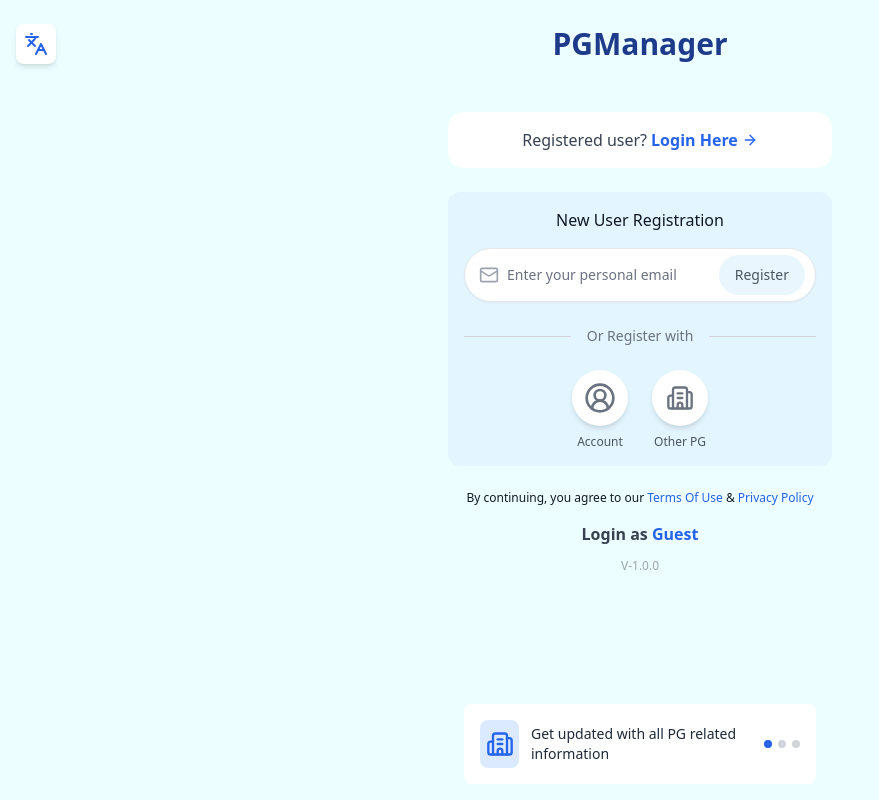
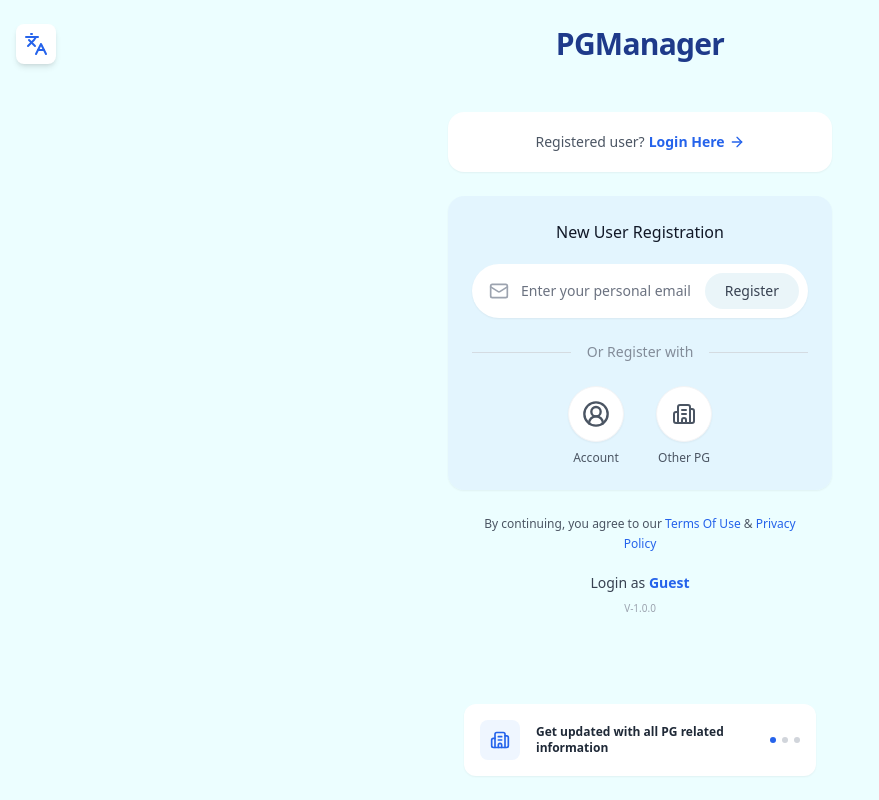
Before and after one commit to priyankraychura/StayPilot, a React (Vite) app: page / in a window 1280 px wide. Shown: the whole page, without its empty margins (0-879 px from the left). Built offline with nearby package versions, Linux system fonts and the light colour scheme.

Commit message:
Button fixed

```diff
--- a/src/pages/WelcomePage.jsx
+++ b/src/pages/WelcomePage.jsx
@@ -16,72 +16,73 @@ export default function WelcomePage() {
     <div className="font-sans min-h-screen w-full bg-cyan-50 flex flex-col">
       {/* Header */}
       <header className="flex justify-between items-center p-4 pt-6">
-        <button className="w-10 h-10 bg-white rounded-lg shadow-md flex items-center justify-center">
+        <button className="w-10 h-10 bg-white rounded-lg shadow-md flex items-center justify-center transition-transform active:scale-95">
           <Languages className="w-6 h-6 text-blue-600" />
         </button>
-        <h1 className="text-3xl font-bold text-blue-900">PGManager</h1>
+        <h1 className="text-3xl font-bold text-blue-900 tracking-tight">PGManager</h1>
         <div className="w-10 h-10"></div> {/* Spacer */}
       </header>
 
       {/* Main Content */}
       <main className="flex-grow flex flex-col items-center p-4 pt-8">
         {/* Login Card */}
-        <div className="w-full max-w-sm bg-white rounded-2xl p-4 mb-6">
-          <div className="flex justify-center gap-1 items-center">
-            <span className="text-gray-700 font-normal">Registered user?</span>
-            <Link to="/login" className="flex items-center text-blue-600 font-semibold">
+        <div className="w-full max-w-sm bg-white rounded-2xl p-5 mb-6 shadow-sm">
+          <div className="flex justify-center gap-1 items-center text-sm">
+            <span className="text-gray-600 font-normal">Registered user?</span>
+            <Link to="/login" className="flex items-center text-blue-600 font-semibold hover:text-blue-700 transition-colors">
               Login Here <ArrowRight className="w-4 h-4 ml-1" />
             </Link>
           </div>
         </div>
 
         {/* Registration Card */}
-        <div className="w-full max-w-sm bg-sky-100/70 rounded-xl p-4 mb-6">
-          <h2 className="text-md font-medium flex justify-center text-gray-900 mb-4">New User Registration</h2>
+        <div className="w-full max-w-sm bg-sky-100/70 rounded-2xl p-6 mb-6 shadow-sm">
+          <h2 className="text-md font-medium flex justify-center text-gray-900 mb-5">New User Registration</h2>
 
-          {/* Mobile Input - Overhauled */}
-          <div className="relative flex items-center w-full bg-white rounded-full shadow-sm border border-gray-200 p-1.5 mb-4 focus-within:ring-2 focus-within:ring-blue-500">
-            <Mail className="w-5 h-5 text-gray-400 mx-2 flex-shrink-0" />
+          {/* Mobile Input - Fixed Spacing */}
+          {/* Added 'p-2' to container for outer spacing, ensuring button doesn't touch edge */}
+          <div className="relative flex items-center w-full bg-white rounded-full shadow-sm border border-transparent p-2 mb-5 focus-within:ring-2 focus-within:ring-blue-500 focus-within:border-transparent transition-all">
+            <Mail className="w-5 h-5 text-gray-400 ml-2 mr-3 flex-shrink-0" />
             <input
               type="email"
               placeholder="Enter your personal email"
-              className="flex-grow bg-transparent text-gray-900 placeholder-gray-500 text-sm focus:outline-none"
+              className="flex-grow bg-transparent text-gray-700 placeholder-gray-500 text-sm focus:outline-none min-w-0"
             />
-            {/* Added 'mr-1' to create space from the right edge */}
+            {/* Button sits inside padding of parent, naturally spaced from edge */}
             <button
               onClick={() => navigate('/otp')}
-              className="flex-shrink-0 px-4 py-2.5 mr-1 text-sm font-normal text-gray-600 border-gray-200 bg-sky-100/70 rounded-full hover:bg-gray-50 transition-all"
+              className="flex-shrink-0 px-5 py-2 text-sm font-medium text-gray-700 bg-[#EAF5F9] rounded-full hover:bg-sky-100 transition-colors"
             >
               Register
             </button>
           </div>
 
           {/* Separator */}
-          <div className="flex items-center my-6">
+          <div className="flex items-center my-6 opacity-80">
             <div className="flex-grow border-t border-gray-300"></div>
-            <span className="flex-shrink mx-4 text-gray-500 text-sm">Or Register with</span>
+            <span className="flex-shrink mx-4 text-gray-500 text-sm font-medium">Or Register with</span>
             <div className="flex-grow border-t border-gray-300"></div>
           </div>
 
           {/* Other Providers */}
-          <div className="flex justify-center space-x-6">
-            <button className="flex flex-col items-center text-gray-600 hover:text-violet-600">
-              <div className="w-14 h-14 rounded-full bg-white shadow-md flex items-center justify-center mb-2">
-                <UserCircle2 className="w-8 h-8 text-gray-500" />
+          <div className="flex justify-center space-x-8">
+            <button className="flex flex-col items-center group">
+              <div className="w-14 h-14 rounded-full bg-white shadow-sm border border-gray-100 flex items-center justify-center mb-2 group-hover:scale-105 transition-transform">
+                <UserCircle2 className="w-7 h-7 text-gray-600 group-hover:text-blue-600 transition-colors" />
               </div>
-              <span className="text-xs font-medium">Account</span>
+              <span className="text-xs font-medium text-gray-600">Account</span>
             </button>
-            <button className="flex flex-col items-center text-gray-600 hover:text-violet-600">
-              <div className="w-14 h-14 rounded-full bg-white shadow-md flex items-center justify-center mb-2">
-                <Building2 className="w-7 h-7 text-gray-500" />
+            <button className="flex flex-col items-center group">
+              <div className="w-14 h-14 rounded-full bg-white shadow-sm border border-gray-100 flex items-center justify-center mb-2 group-hover:scale-105 transition-transform">
+                <Building2 className="w-6 h-6 text-gray-600 group-hover:text-blue-600 transition-colors" />
               </div>
-              <span className="text-xs font-medium">Other PG</span>
+              <span className="text-xs font-medium text-gray-600">Other PG</span>
             </button>
           </div>
         </div>
 
         {/* Footer Links */}
-        <div className="text-center text-xs text-gray-900 max-w-sm">
+        <div className="text-center text-xs text-gray-600 max-w-xs leading-relaxed">
           By continuing, you agree to our{' '}
           <a href="#" className="text-blue-600 font-medium hover:underline">
             Terms Of Use
@@ -91,31 +92,31 @@ export default function WelcomePage() {
             Privacy Policy
           </a>
         </div>
-        <button className="mt-4 text-gray-700 font-semibold hover:text-blue-600">
-          Login as <span className='text-blue-600 '>Guest</span>
+        <button className="mt-5 text-gray-700 font-medium hover:text-blue-600 transition-colors text-sm">
+          Login as <span className='text-blue-600 font-semibold'>Guest</span>
         </button>
-        <p className="text-center text-gray-400 text-xs mt-3">V-1.0.0</p>
+        <p className="text-center text-gray-400 text-[10px] mt-2 font-medium">V-1.0.0</p>
       </main>
 
       {/* Bottom Banner */}
-      <footer className="w-full max-w-sm mx-auto p-4">
-        <div className="bg-white rounded-lg p-4 flex items-center justify-between">
-          <div className="flex items-center">
-            {/* Placeholder for image */}
-            <div className="w-12 h-12 bg-blue-100 rounded-lg flex items-center justify-center mr-3">
-              <Building2 className="w-7 h-7 text-blue-600" />
+      <footer className="w-full max-w-sm mx-auto p-4 mb-2">
+        <div className="bg-white rounded-xl p-4 shadow-sm flex items-center justify-between">
+          <div className="flex items-center gap-4">
+            {/* Icon Block */}
+            <div className="w-10 h-10 bg-blue-50 rounded-lg flex items-center justify-center flex-shrink-0">
+              <Building2 className="w-5 h-5 text-blue-600" />
             </div>
-            <p className="text-sm font-medium text-gray-800">
+            <p className="text-xs font-semibold text-gray-800 leading-snug">
               {slides[slide]}
             </p>
           </div>
           {/* Pagination Dots */}
-          <div className="flex space-x-1.5">
+          <div className="flex space-x-1.5 flex-shrink-0 ml-2">
             {slides.map((_, i) => (
               <button
                 key={i}
                 onClick={() => setSlide(i)}
-                className={`w-2 h-2 rounded-full ${
+                className={`w-1.5 h-1.5 rounded-full transition-colors ${
                   i === slide ? 'bg-blue-600' : 'bg-gray-300'
                 }`}
               ></button>
```
